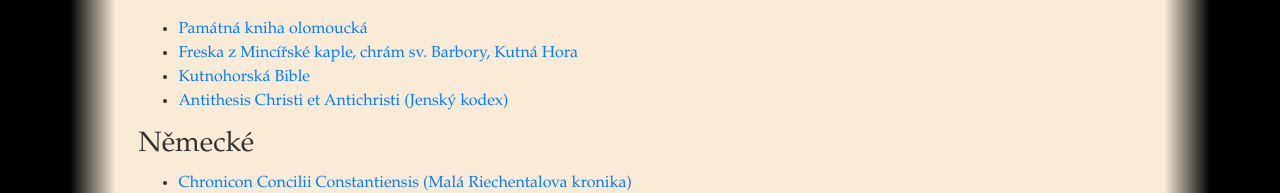
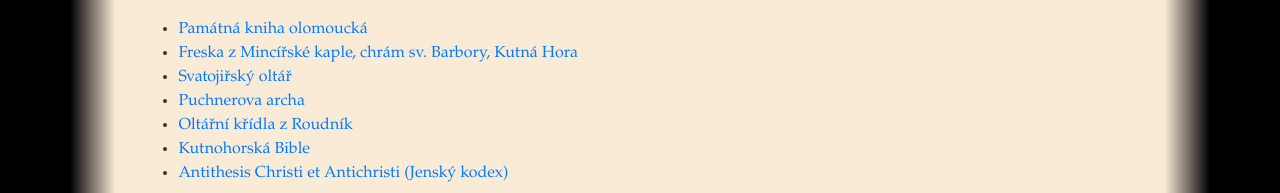
Before and after one commit to claryaldringen/tyrovsti.cz, a Next.js app: page /zdroje in a window 1280 px wide. Shown: the part 247-440 px from the top of the page. Built offline with nearby package versions, Linux system fonts and the light colour scheme.

Commit message:
feat: Some new sources added

```diff
--- a/pages/zdroje.js
+++ b/pages/zdroje.js
@@ -30,6 +30,30 @@ const Page = () => {
                       target="_blank"
                     >
                       Freska z Mincířské kaple, chrám sv. Barbory, Kutná Hora
+                    </a>
+                  </li>
+                  <li>
+                    <a
+                      href="https://cs.wikipedia.org/wiki/Svatoji%C5%99sk%C3%BD_olt%C3%A1%C5%99"
+                      target="_blank"
+                    >
+                      Svatojiřský oltář
+                    </a>
+                  </li>
+                  <li>
+                    <a
+                      href="https://cs.wikipedia.org/wiki/Puchnerova_archa"
+                      target="_blank"
+                    >
+                      Puchnerova archa
+                    </a>
+                  </li>
+                  <li>
+                    <a
+                      href="https://cs.wikipedia.org/wiki/Olt%C3%A1%C5%99n%C3%AD_k%C5%99%C3%ADdla_z_Roudn%C3%ADk"
+                      target="_blank"
+                    >
+                      Oltářní křídla z Roudník
                     </a>
                   </li>
                   <li>
```
